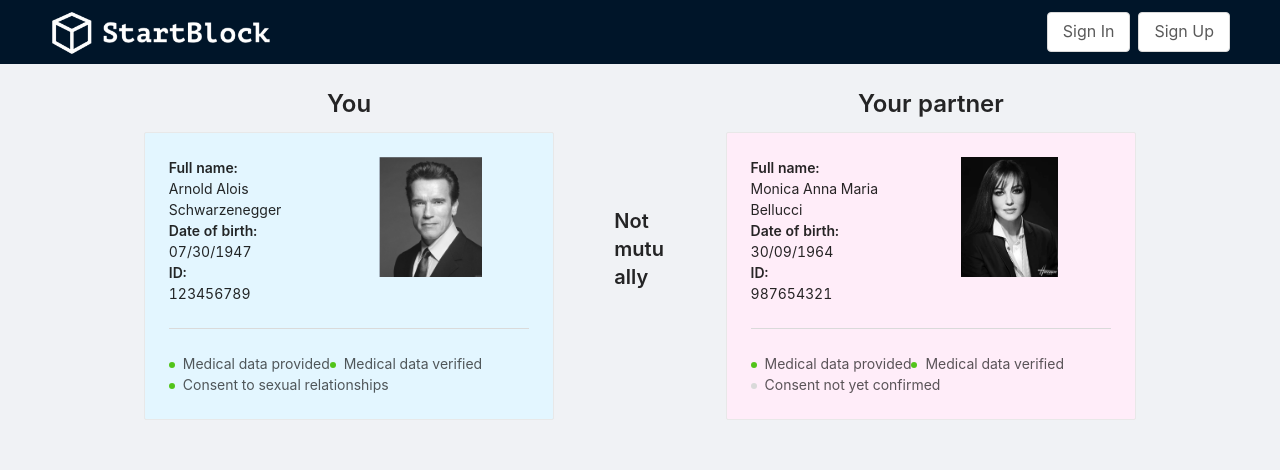
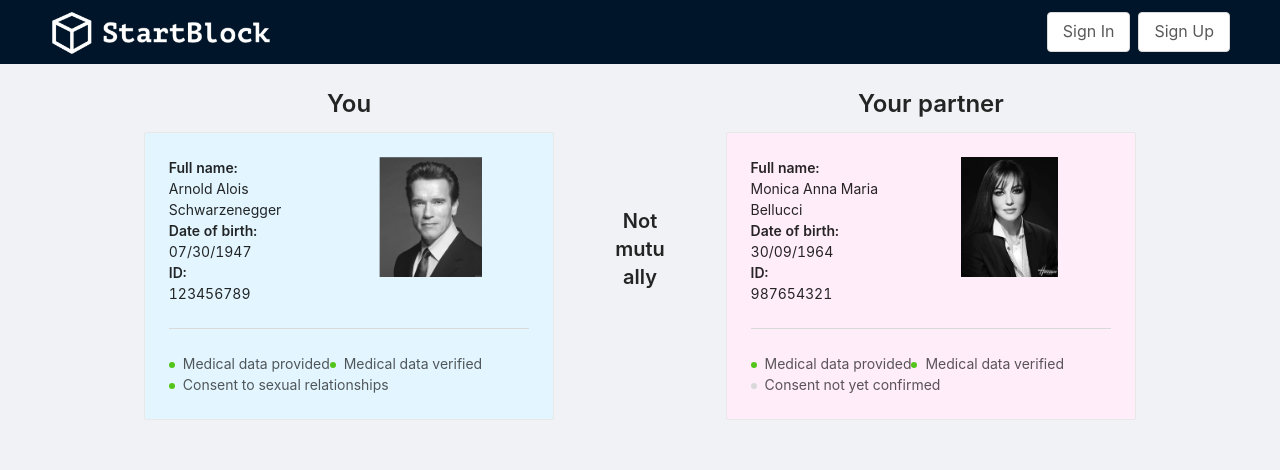
Before and after one commit to timac11/sex-hack-startblock, a React (Create React App) app: page /agreement in a window 1280 px wide. Shown: the top 470 px of the page. Built offline with nearby package versions, Linux system fonts and the light colour scheme.

Commit message:
removing unnecessary values from hook

```diff
--- a/src/hooks/usePartner/usePartners.ts
+++ b/src/hooks/usePartner/usePartners.ts
@@ -56,12 +56,6 @@ const partners: IPartnersData = {
     }
 };
 
-export const usePartners = (amiMale: boolean): [IPartnersData, IPartner, IPartner] => {
-
-
-    if (amiMale) {
-        return [partners, partners.male, partners.female];
-    } else {
-        return [partners, partners.female, partners.female];
-    }
+export const usePartners = (): [IPartnersData] => {
+    return [partners];
 };
--- a/src/pages/agreement/steps/confirm/confirm-step.tsx
+++ b/src/pages/agreement/steps/confirm/confirm-step.tsx
@@ -6,7 +6,7 @@ import {usePartners} from "../../../../hooks/usePartner/usePartners";
 const {Title, Paragraph, Text} = Typography;
 
 const ConfirmStep = () => {
-    const [partners] = usePartners(true); //@todo remove hardcode
+    const [partners] = usePartners();
 
     return (
         <div className="ux-confirm-step__container">
--- a/src/pages/agreement/steps/final/final-step.less
+++ b/src/pages/agreement/steps/final/final-step.less
@@ -9,6 +9,7 @@
     display: flex;
     justify-content: center;
     align-items: center;
+    text-align: center;
   }
   &__female {
     background-color: #ffedf9;
--- a/src/pages/agreement/steps/final/final-step.tsx
+++ b/src/pages/agreement/steps/final/final-step.tsx
@@ -9,11 +9,14 @@ import _ from 'lodash';
 const {Text, Title} = Typography;
 
 const FinalStep = () => {
-    const [partners, you, partner] = usePartners(true); //@todo remove hardcode
+    const amiMale = true;//@todo remove hardcode
+    const [partners] = usePartners();
+    const you = amiMale ? partners.male : partners.female;
+    const partner = amiMale ? partners.female : partners.male;
 
     return <Row className={'ux-final-step'}>
         <Col span={8}>
-            <Title level={3}>You</Title>
+            <Title level={3}>{amiMale ? 'You' : 'Your partner'}</Title>
             <Card className={'ux-final-step__male'}>
                 <Typography>
                     <Row>
@@ -37,7 +40,7 @@ const FinalStep = () => {
             <Title level={4}>{_.isEqual(you.statuses, partner.statuses) ? 'Mutually' : 'Not mutually'}</Title>
         </Col>
         <Col span={8}>
-            <Title level={3}>Your partner</Title>
+            <Title level={3}>{amiMale ? 'Your partner' : 'You'}</Title>
             <Card className={'ux-final-step__female'}>
                 <Typography>
                     <Row>
```
Also changed, not shown: 1 other file (tests, documents, lock files or other folders).
